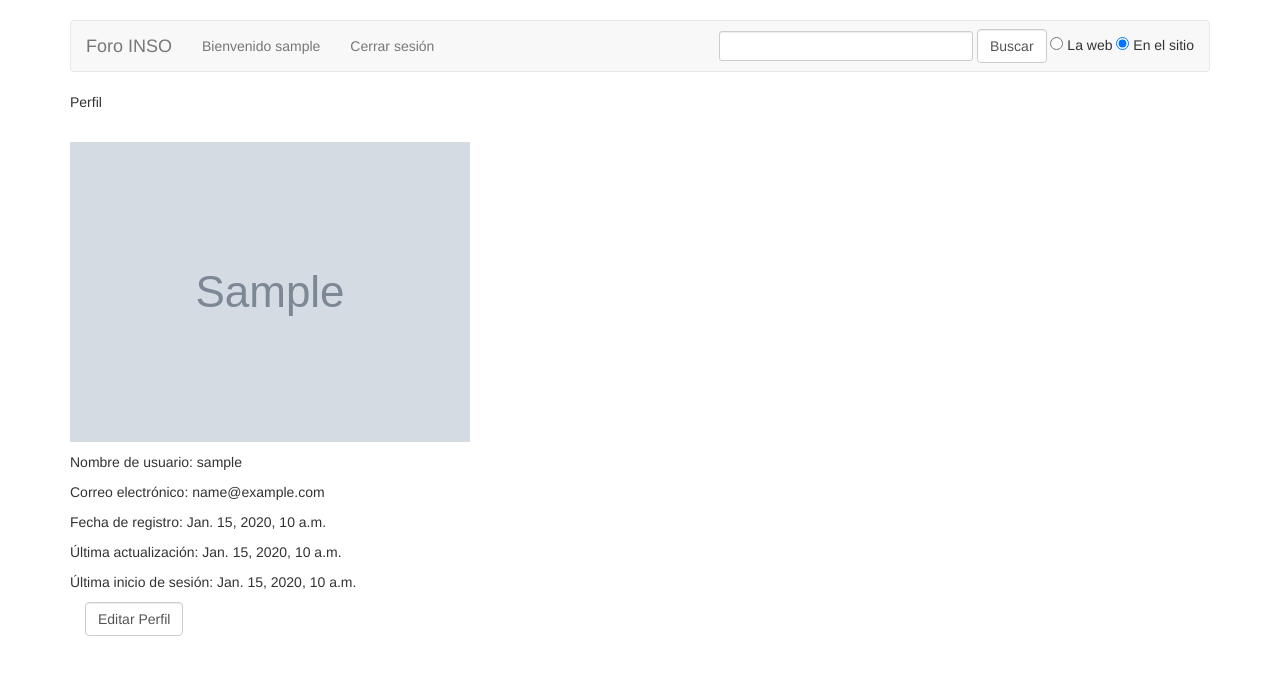
After one commit to hpguarnizo/SitioWeb, a Django app: page /perfil/1/ in a window 1280 px wide. The commit adds this page. Shown: the top 675 px of the page. Run offline with Django 3.2, Linux system fonts and the light colour scheme; a user stored in the database is signed in; tables that the repository leaves empty hold one stand-in row (values such as "Sample post"); grey boxes marked "Sample" are stand-in pictures; some libraries are stand-ins or nearby versions.

Commit message:
Editar perfil 50%

```diff
--- a/Foro/forms.py
+++ b/Foro/forms.py
@@ -5,6 +5,7 @@ from.models import *
 from registration.forms import RegistrationFormUniqueEmail
 from django import forms
 from django.contrib.auth.forms import AuthenticationForm
+
 
 
 attrs_dict = { 'class': 'required' }
@@ -44,6 +45,7 @@ class FormPerfil(ModelForm):
     class Meta:
         model   = PerfilUsuario
         exclude = ["mensajes", "user"]
+
 
 
 class RegistrationForm(RegistrationFormUniqueEmail):
--- a/Foro/models.py
+++ b/Foro/models.py
@@ -90,7 +90,7 @@ class Mensaje(Model):
 
 
 class PerfilUsuario(Model):
-    avatar=ImageField("Foto de perfil",upload_to="/media/",blank=True,null=True)
+    avatar=ImageField("Foto de perfil",upload_to="imagenes/",blank=True,null=True)
     mensajes=IntegerField(default=0)
     #Foreign Key con caracter de unicidad
     user=OneToOneField(User,related_name="perfil")
--- a/Foro/views.py
+++ b/Foro/views.py
@@ -1,5 +1,11 @@
 from django.shortcuts import render
-
+from django.views.generic.edit import UpdateView
+from Foro.models import *
+from Foro.forms import FormPerfil
+from PIL import Image as PImage
+from django.http import HttpResponseRedirect
+from django.core.urlresolvers import reverse
+from django.views.generic.detail import DetailView
 
 
 # Create your views here.
@@ -11,3 +17,42 @@ def home(request):
         "titulo":titulo,
     }
     return render(request, "base.html", contex)
+
+
+class DetalleUsuario(DetailView):
+    model = PerfilUsuario
+
+
+def redir(to, *args, **kwargs):
+    if not (to.startswith('/') or to.startswith("http://") or to.startswith("../") or to=='#'):
+        to = reverse(to, args=args, kwargs=kwargs)
+    return HttpResponseRedirect(to)
+
+class EditarPerfil(UpdateView):
+    model = PerfilUsuario
+    form_class = FormPerfil
+    success_url = "#"
+    template_name = "editarPerfil.html"
+
+
+    def form_valid(self, form):
+        """Resize and save profile image."""
+        # remove old image if changed
+        name = form.cleaned_data.get("avatar")
+        pk   = self.kwargs.get("pk")
+        old  = PerfilUsuario.objects.get(pk=pk).avatar
+
+
+        if old.name and old.name != name:
+            old.delete()
+
+        # save new image to disk & resize new image
+        self.form_object = form.save()
+
+        if self.form_object.avatar:
+            img = PImage.open(self.form_object.avatar.path)
+            img.thumbnail((160,160), PImage.ANTIALIAS)
+            img.save(img.filename, "JPEG")
+
+
+        return redir(self.success_url)
--- a/SitioWeb/settings.py
+++ b/SitioWeb/settings.py
@@ -108,7 +108,7 @@ USE_TZ = True
 # https://docs.djangoproject.com/en/1.8/howto/static-files/
 STATICFILES_DIRS =  os.path.join(BASE_DIR, "static"),
 STATIC_URL = '/static/'
-MEDIA_ROOT    = os.path.join(BASE_DIR ,'/media/')
+MEDIA_ROOT    = os.path.join(BASE_DIR ,'media')
 MEDIA_URL     = '/media/'
 LOGIN_URL = '/accounts/login/'
 
--- a/SitioWeb/urls.py
+++ b/SitioWeb/urls.py
@@ -16,14 +16,19 @@ Including another URLconf
 from django.conf.urls import include, url
 from django.contrib import admin
 from Foro.forms import RegistrationForm,FormularioAutenticacion
+from registration.backends.default.views import RegistrationView
+from django.contrib.auth.decorators import login_required as LR
+from Foro.views import EditarPerfil,DetalleUsuario
+from django.conf.urls.static import  static
+from SitioWeb.settings import MEDIA_URL,MEDIA_ROOT
 
 
 
-from registration.backends.default.views import RegistrationView
 
 
 urlpatterns = [
 
+     url(r'^$', 'Foro.views.home', name='home'),
      url(r'^accounts/login/$',
         'django.contrib.auth.views.login',
         name='auth_login',
@@ -34,8 +39,11 @@ urlpatterns = [
         RegistrationView.as_view(form_class = RegistrationForm),
         name = 'registration_register'),
 
-    url(r'^$','Foro.views.home',name='home'),
     url(r'^admin/', include(admin.site.urls)),
-    url(r'^accounts/', include('registration.backends.default.urls'))
+    url(r'^accounts/', include('registration.backends.default.urls')),
+    url(r'^editperfil/(?P<pk>\d+)/$' , LR(EditarPerfil.as_view()), {}, name="editar_perfil"),
+    url(r'^perfil/(?P<pk>\d+)/', LR(DetalleUsuario.as_view(template_name='perfil.html')), name="perfil")
 
 ]
+
+urlpatterns += static(MEDIA_URL, document_root=MEDIA_ROOT)
--- a/templates/base.html
+++ b/templates/base.html
@@ -10,7 +10,7 @@
     <meta name="author" content="">
     <link rel="icon" href="../../favicon.ico">
 
-    <title>Navbar Template for Bootstrap</title>
+    <title>Sistema Gestor de Foros</title>
 
     <!-- Bootstrap core CSS -->
     <link href="{% static 'css/bootstrap.min.css' %}" text="type/css" rel="stylesheet">
@@ -40,33 +40,33 @@
               <span class="icon-bar"></span>
               <span class="icon-bar"></span>
             </button>
-            <a class="navbar-brand" href="#">Foro Inso</a>
+            <a class="navbar-brand" href="{% url 'home' %}">Foro INSO</a>
           </div>
           <div id="navbar" class="navbar-collapse collapse">
             <ul class="nav navbar-nav">
-              <li class="active"><a href="#">Home</a></li>
-              <li><a href="#">About</a></li>
-              <li><a href="#">Contact</a></li>
-              <li class="dropdown">
-                <a href="#" class="dropdown-toggle" data-toggle="dropdown" role="button" aria-haspopup="true" aria-expanded="false">Dropdown <span class="caret"></span></a>
-                <ul class="dropdown-menu">
-                  <li><a href="#">Action</a></li>
-                  <li><a href="#">Another action</a></li>
-                  <li><a href="#">Something else here</a></li>
-                  <li role="separator" class="divider"></li>
-                  <li class="dropdown-header">Nav header</li>
-                  <li><a href="#">Separated link</a></li>
-                  <li><a href="#">One more separated link</a></li>
-                </ul>
-              </li>
+               {% if request.user.is_authenticated %}
+              <li><a href="{% url 'perfil' request.user.id %}">Bienvenido {{ request.user.username }}</a></li>
+              <li><a href="{% url 'auth_logout' %}?next=/">Cerrar sesión</a></li>
+                {% else %}
+               <li><a href="{% url 'registration_register' %}">Registrarse</a></li>
+              <li><a href="{% url 'auth_login' %}?next={{request.path}}">Iniciar sesión</a></li>
+
+                {% endif %}
+
             </ul>
             <ul class="nav navbar-nav navbar-right">
-            {% if request.user.is_authenticated %}
-              <li><a href="{% url 'auth_logout' %}">Cerrar sesión</a></li>
-                {% else %}
-              <li><a href="{% url 'auth_login' %}?next={{request.path}}">Iniciar sesión</a></li>
-               <li><a href="{% url 'registration_register' %}">Registrarse</a></li>
-                {% endif %}
+
+                <form class="navbar-form navbar-right" method="get" action="http://www.google.com/search">
+                    <div class="form-group">
+                        <input class="form-control input-sm" type="text" name="q" size="31" maxlength="255" value="" />
+                        <input type="submit" class="form-control" value="Buscar" />
+                        <input type="radio" name="sitesearch" value="" /> La web
+                        <input type="radio" name="sitesearch" value="askdavetaylor.com" checked /> En el sitio<br />
+                    </div>
+
+                </form>
+
+
             </ul>
           </div><!--/.nav-collapse -->
         </div><!--/.container-fluid -->
--- /dev/null
+++ b/templates/perfil.html
@@ -0,0 +1,48 @@
+{% extends "base.html" %}
+
+
+{% block content %}
+
+ <div class="main">
+        <div id="rtitle">Perfil</div><br />
+
+        <p>
+
+                {% if object.imagen_avatar %}
+                    <p><img border="0" alt="Profile Pic" src="{{ object.imagen_avatar }}" /></p>
+                {% endif %}
+        </p>
+
+        <p>
+            Nombre de usuario: {{ object.user.username }}
+        </p>
+
+         <p>
+            Correo electrónico: {{ object.user.email }}
+        </p>
+
+         <p>
+            Fecha de registro: {{ object.user.date_joined}}
+        </p>
+
+        <p>
+            Última actualización: {{ object.actualizacion}}
+        </p>
+         <p>
+            Última inicio de sesión: {{ object.user.last_login }}
+        </p>
+
+        <p>
+
+           <form class="navbar-form nav-tabs-justified" method="get" action="{% url 'editar_perfil' object.user.id %}">
+              <input type="submit" class="form-control" value="Editar Perfil" />
+           </form>
+
+        </p>
+
+
+    </div>
+
+
+
+{% endblock %}
```
Also changed, not shown: templates/editarPerfil.html (added, +24 -0 lines), templates/registration/password_reset_done.html (+11 -3 lines), templates/registration/password_reset_form.html (+14 -5 lines).
